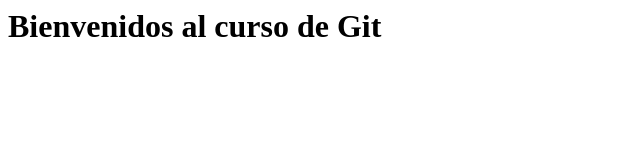
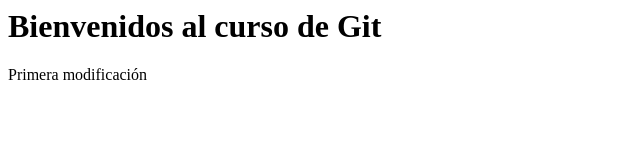
Before and after one commit to hhbernal/GitTrainning, a plain HTML site: page index.html in a window 1280 px wide. Shown: the whole page, without its empty margins (0-640 px from the left). Drawn offline with Linux system fonts and the light colour scheme.

Commit message:
Guarda la primera modificación

```diff
--- a/index.html
+++ b/index.html
@@ -4,5 +4,6 @@
 </head>
 <body>
 	<h1>Bienvenidos al curso de Git</h1>
+	<p>Primera modificación</p>
 </body>
 </html>
```
